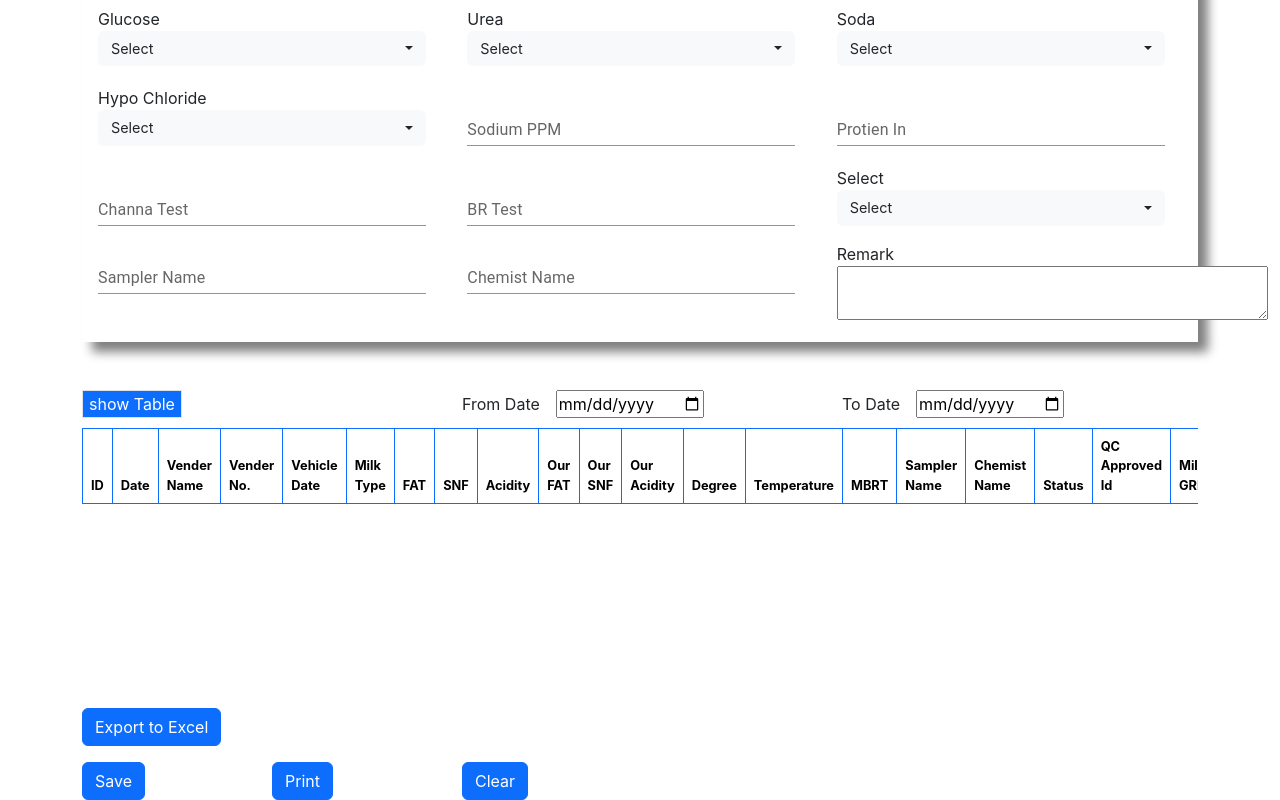
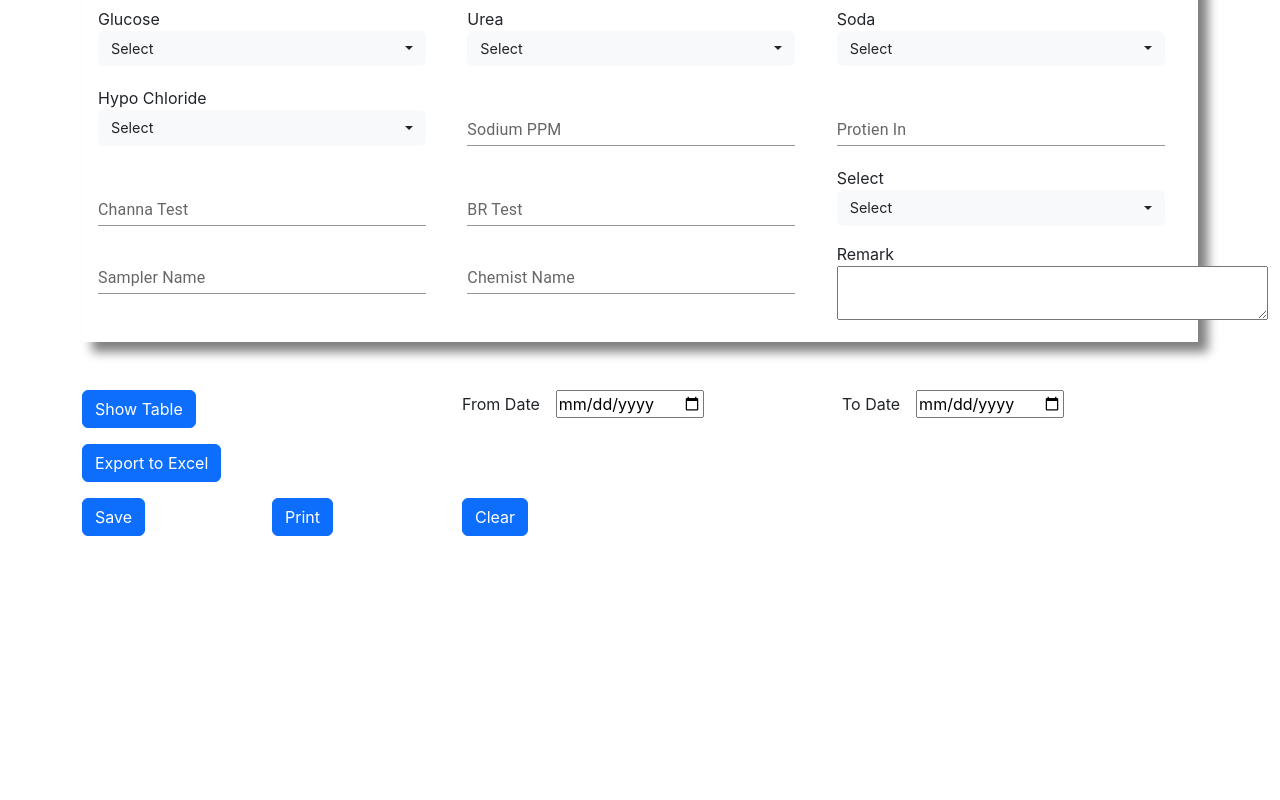
Before and after one commit to MinalChiwande666/dairydashboard, a React (Create React App) app: page /vehicleqcentry in a window 1280 px wide. Shown: the part 929-1729 px from the top of the page. After the commit the page ends 1465 px from the top, so only its background shows below. Built offline with nearby package versions, Linux system fonts and the light colour scheme.

Commit message:
pull request

```diff
--- a/src/component/Modules/BulkMilkModule/BulkMilkEntry/VehicleQCEntryCom.js
+++ b/src/component/Modules/BulkMilkModule/BulkMilkEntry/VehicleQCEntryCom.js
@@ -1,8 +1,21 @@
-import React from 'react'
+import React, { useState, useEffect } from 'react'
+import "./BulkMilkEntry.css"
 import TextField from '@mui/material/TextField';
+import axios from 'axios'
+import DeleteIcon from '@mui/icons-material/Delete';
+import EditIcon from '@mui/icons-material/Edit';
+import Dialog from '@mui/material/Dialog'
+import { DialogActions, DialogTitle, Button, IconButton } from '@mui/material';
+import CancelIcon from '@mui/icons-material/Cancel';
+import Slide from '@mui/material/Slide';
+import { ToastContainer, toast } from 'react-toastify'
+import 'react-toastify/dist/ReactToastify.css';
 
 
 const VehicleQCEntryCom = () => {
+
+    const [showTableData, setShowTableData] = useState(false)
+
     return (
         <div className='container'>
             <h3 className='text-center' style={{ fontSize: '2rem' }}>Vehicle Entry QC</h3>
@@ -373,7 +386,7 @@ const VehicleQCEntryCom = () => {
             <div className='mt-5'>
                 <div className='row'>
                     <div className='col-12 col-md-4 col-sm-12'>
-                        <button className='bg-primary border border-none border-radius-rounded text-white'>show Table</button>
+                        <button onClick={() => setShowTableData(!showTableData)} className='btn btn-primary'>Show Table</button>
                     </div>
 
                     <div className='col-12 col-md-4 col-sm-12'>
@@ -387,6 +400,8 @@ const VehicleQCEntryCom = () => {
                     </div>
                 </div>
 
+                {
+                    showTableData ?
                         <div style={{ height: "35vh", overflow: 'scroll', marginTop: "10px" }}>
                             <table className='table table-bordered border-primary' style={{ width: "100%", fontSize: "0.8rem" }}>
                                 <thead>
@@ -417,8 +432,9 @@ const VehicleQCEntryCom = () => {
                                     </tr>
                                 </thead>
                             </table>
-                </div>
-                <button className='btn btn-primary'>Export to Excel</button>
+                        </div> : null
+                }
+                <button className='btn btn-primary mt-3'>Export to Excel</button>
             </div>
 
             <div className='mt-3'>
--- a/src/component/sidebar/Sidebar.js
+++ b/src/component/sidebar/Sidebar.js
@@ -128,7 +128,8 @@ export default function Sidebar({ toggle, state, setState }) {
 
                     </SubMenu>
 
-                    <SubMenu label= "Bulk Milk Entry">
+                    <SubMenu label="Bulk Milk Module">
+                        <SubMenu label="Bulk Milk Entry">
                             <MenuItem onClick={() => navigate('/purratecontractmaster')}>
                                 PurRate Contract Master
                             </MenuItem>
@@ -149,7 +150,7 @@ export default function Sidebar({ toggle, state, setState }) {
                             </MenuItem>
                         </SubMenu>
 
-                    <SubMenu label= "Purchase Bulk Milk Report">
+                        <SubMenu label="Purchase Bulk Milk Report">
                             <MenuItem onClick={() => navigate('/bulkmilkporchaserep')}>
                                 Bulk Milk Purchase Report
                             </MenuItem>
@@ -161,10 +162,11 @@ export default function Sidebar({ toggle, state, setState }) {
                             </MenuItem>
                         </SubMenu>
 
-                    <SubMenu label= "Bulk Customised">
+                        <SubMenu label="Bulk Customised">
                             <MenuItem onClick={() => navigate('/rptbulkmilkreport')}>
                                 RPT Bulk Milk Report
                             </MenuItem>
+                        </SubMenu>
                     </SubMenu>
 
 
```
Lines whose indentation alone changed are shown as unchanged.
